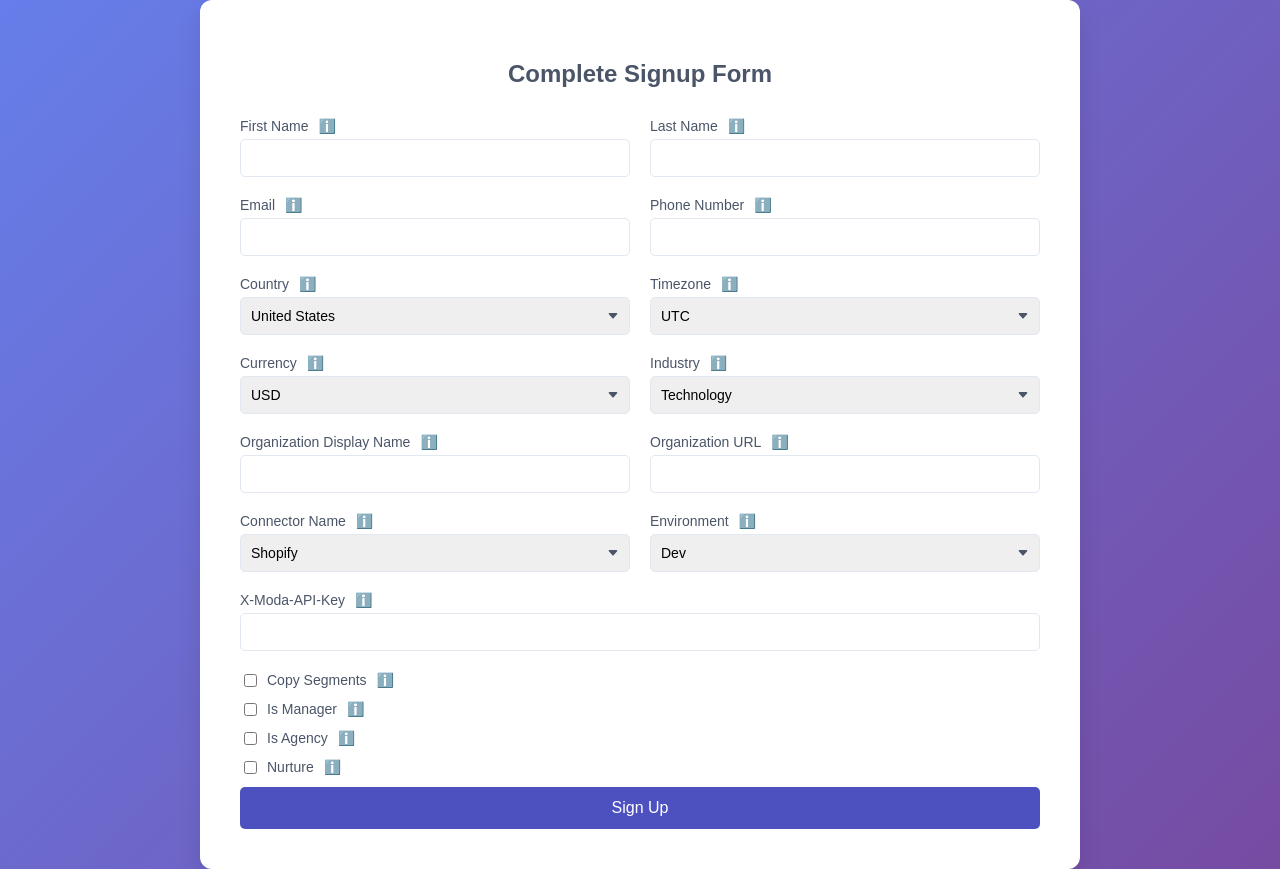
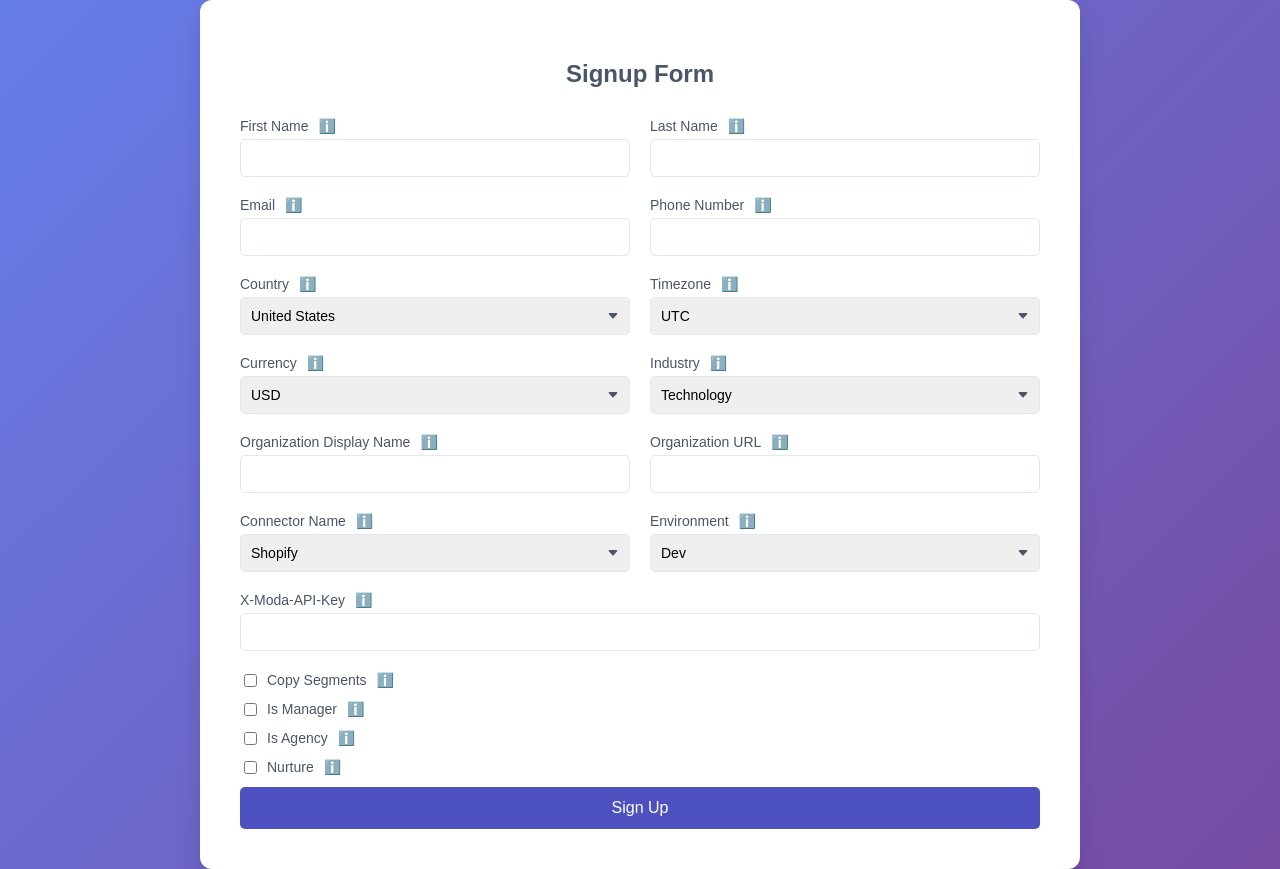
Before and after one commit to anupn18/new-signup-ui, a plain HTML site: page index.html in a window 1280 px wide. Drawn offline with Linux system fonts and the light colour scheme.

Commit message:
Update signup form with title

```diff
--- a/index.html
+++ b/index.html
@@ -116,7 +116,7 @@
 </head>
 <body>
     <div class="form-container">
-        <h2>Complete Signup Form</h2>
+        <h2>Signup Form</h2>
         <form id="signupForm">
             <div class="form-row">
                 <div class="form-group">
```
